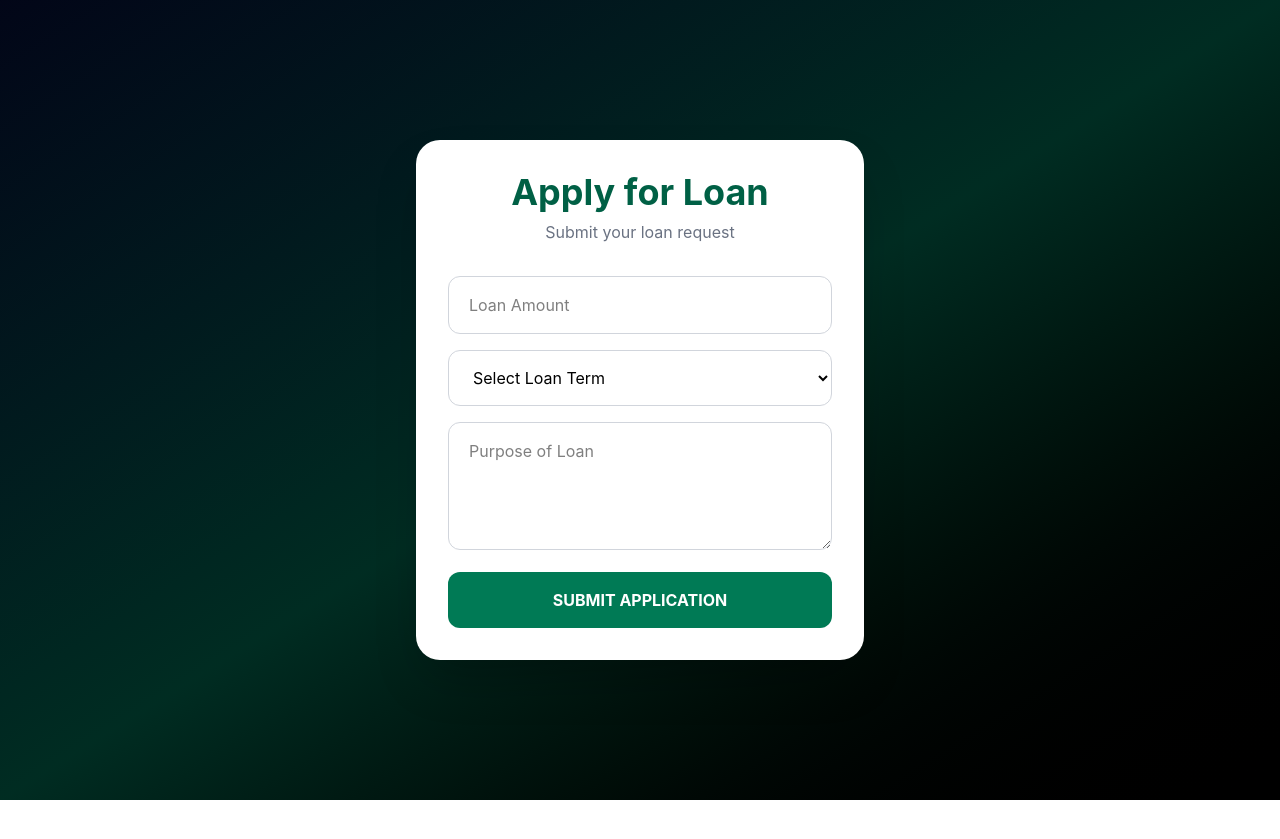
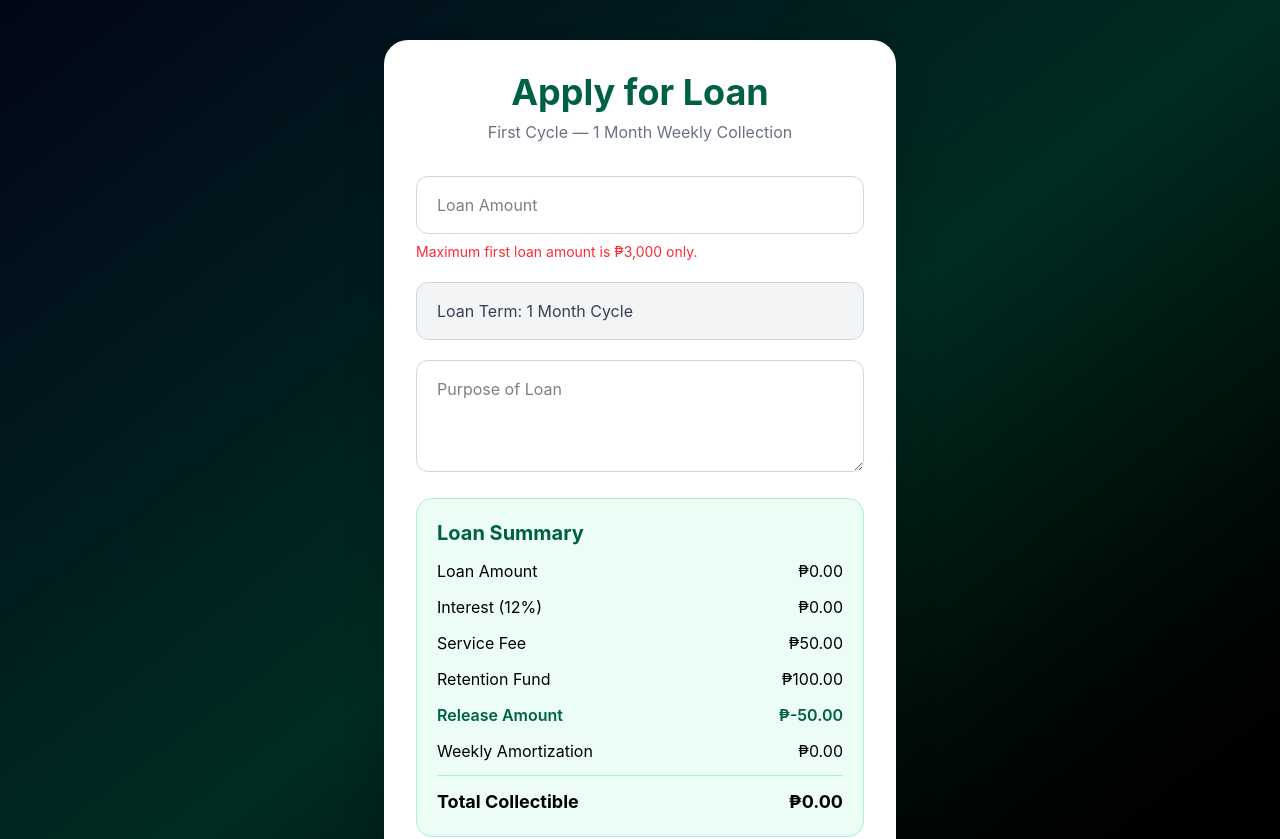
Before and after one commit to Ehnsheen01/lending-app, a Next.js app: page /apply-loan in a window 1280 px wide. Shown: the top 839 px of the page. Before the commit the page ends 800 px from the top, so only its background shows below. Built offline with nearby package versions, Linux system fonts and the light colour scheme; no server answers.

Commit message:
Add Lending Computation System

```diff
--- a/app/apply-loan/page.tsx
+++ b/app/apply-loan/page.tsx
@@ -1,21 +1,53 @@
 "use client"
 
-import { useState } from "react"
+import { useMemo, useState } from "react"
 import { supabase } from "@/lib/supabase"
 import toast from "react-hot-toast"
 
 export default function ApplyLoanPage() {
 
   const [amount, setAmount] = useState("")
-  const [term, setTerm] = useState("")
   const [purpose, setPurpose] = useState("")
   const [loading, setLoading] = useState(false)
+
+  const loanAmount = Number(amount) || 0
+
+  const maxFirstLoan = 3000
+
+  const interest = useMemo(() => {
+    return loanAmount * 0.12
+  }, [loanAmount])
+
+  const serviceFee = 50
+
+  const retentionFund = 100
+
+  const totalCollectible = useMemo(() => {
+    return loanAmount + interest
+  }, [loanAmount, interest])
+
+  const releaseAmount = useMemo(() => {
+    return loanAmount - serviceFee
+  }, [loanAmount])
+
+  const weeklyAmortization = useMemo(() => {
+    return totalCollectible / 4
+  }, [totalCollectible])
 
   const handleApply = async (e: React.FormEvent) => {
 
     e.preventDefault()
 
     setLoading(true)
+
+    if (loanAmount > maxFirstLoan) {
+
+      toast.error("Maximum first loan is ₱3,000 only")
+
+      setLoading(false)
+
+      return
+    }
 
     const {
       data: { user },
@@ -35,9 +67,9 @@ export default function ApplyLoanPage() {
       .insert({
 
         user_id: user.id,
-        amount: Number(amount),
-        term_months: Number(term),
+        amount: loanAmount,
         purpose,
+        term_months: 1,
 
       })
 
@@ -58,23 +90,26 @@ export default function ApplyLoanPage() {
   return (
     <div className="min-h-screen bg-gradient-to-br from-slate-950 via-emerald-950 to-black flex items-center justify-center px-4 py-10">
 
-      <div className="w-full max-w-md bg-white rounded-3xl shadow-2xl p-8">
+      <div className="w-full max-w-lg bg-white rounded-3xl shadow-2xl p-8">
 
         <h1 className="text-4xl font-bold text-center text-emerald-800">
           Apply for Loan
         </h1>
 
         <p className="text-center text-gray-500 mt-2 mb-8">
-          Submit your loan request
+          First Cycle — 1 Month Weekly Collection
         </p>
 
         <form
           onSubmit={handleApply}
-          className="space-y-4"
+          className="space-y-5"
         >
+
+          <div>
 
             <input
               type="number"
+              max="3000"
               placeholder="Loan Amount"
               value={amount}
               onChange={(e) => setAmount(e.target.value)}
@@ -82,25 +117,67 @@ export default function ApplyLoanPage() {
               required
             />
 
-          <select
-            value={term}
-            onChange={(e) => setTerm(e.target.value)}
-            className="w-full border border-gray-300 rounded-xl px-5 py-4"
-            required
-          >
-            <option value="">Select Loan Term</option>
-            <option value="3">3 Months</option>
-            <option value="6">6 Months</option>
-            <option value="12">12 Months</option>
-          </select>
+            <p className="text-sm text-red-500 mt-2">
+              Maximum first loan amount is ₱3,000 only.
+            </p>
+
+          </div>
+
+          <div className="w-full border border-gray-300 rounded-xl px-5 py-4 bg-gray-100 text-gray-700">
+            Loan Term: 1 Month Cycle
+          </div>
 
           <textarea
             placeholder="Purpose of Loan"
             value={purpose}
             onChange={(e) => setPurpose(e.target.value)}
-            className="w-full border border-gray-300 rounded-xl px-5 py-4 h-32"
+            className="w-full border border-gray-300 rounded-xl px-5 py-4 h-28"
             required
           />
+
+          {/* Loan Summary */}
+          <div className="bg-emerald-50 border border-emerald-200 rounded-2xl p-5 space-y-3">
+
+            <h2 className="text-xl font-bold text-emerald-800">
+              Loan Summary
+            </h2>
+
+            <div className="flex justify-between">
+              <span>Loan Amount</span>
+              <span>₱{loanAmount.toFixed(2)}</span>
+            </div>
+
+            <div className="flex justify-between">
+              <span>Interest (12%)</span>
+              <span>₱{interest.toFixed(2)}</span>
+            </div>
+
+            <div className="flex justify-between">
+              <span>Service Fee</span>
+              <span>₱{serviceFee.toFixed(2)}</span>
+            </div>
+
+            <div className="flex justify-between">
+              <span>Retention Fund</span>
+              <span>₱{retentionFund.toFixed(2)}</span>
+            </div>
+
+            <div className="flex justify-between font-semibold text-emerald-800">
+              <span>Release Amount</span>
+              <span>₱{releaseAmount.toFixed(2)}</span>
+            </div>
+
+            <div className="flex justify-between">
+              <span>Weekly Amortization</span>
+              <span>₱{weeklyAmortization.toFixed(2)}</span>
+            </div>
+
+            <div className="flex justify-between text-lg font-bold border-t border-emerald-200 pt-3">
+              <span>Total Collectible</span>
+              <span>₱{totalCollectible.toFixed(2)}</span>
+            </div>
+
+          </div>
 
           <button
             type="submit"
```
Lines whose indentation alone changed are shown as unchanged.
